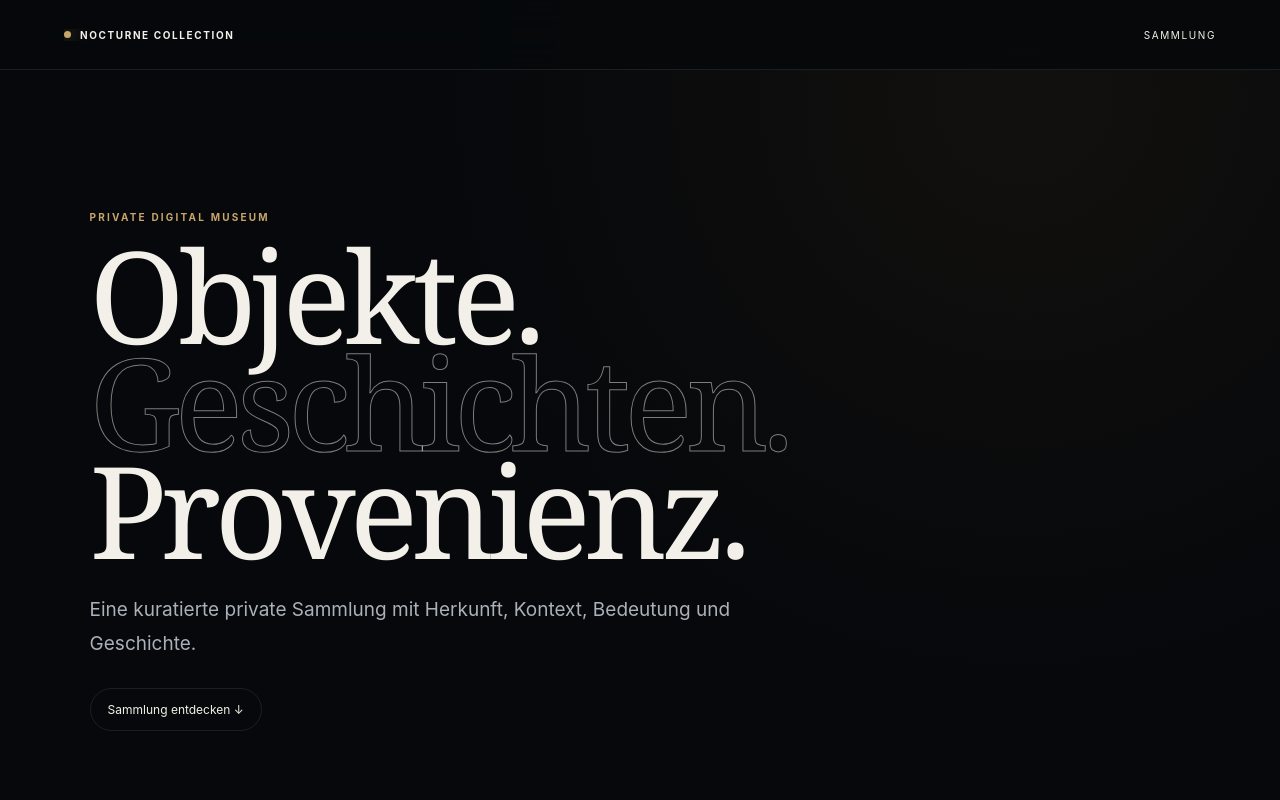
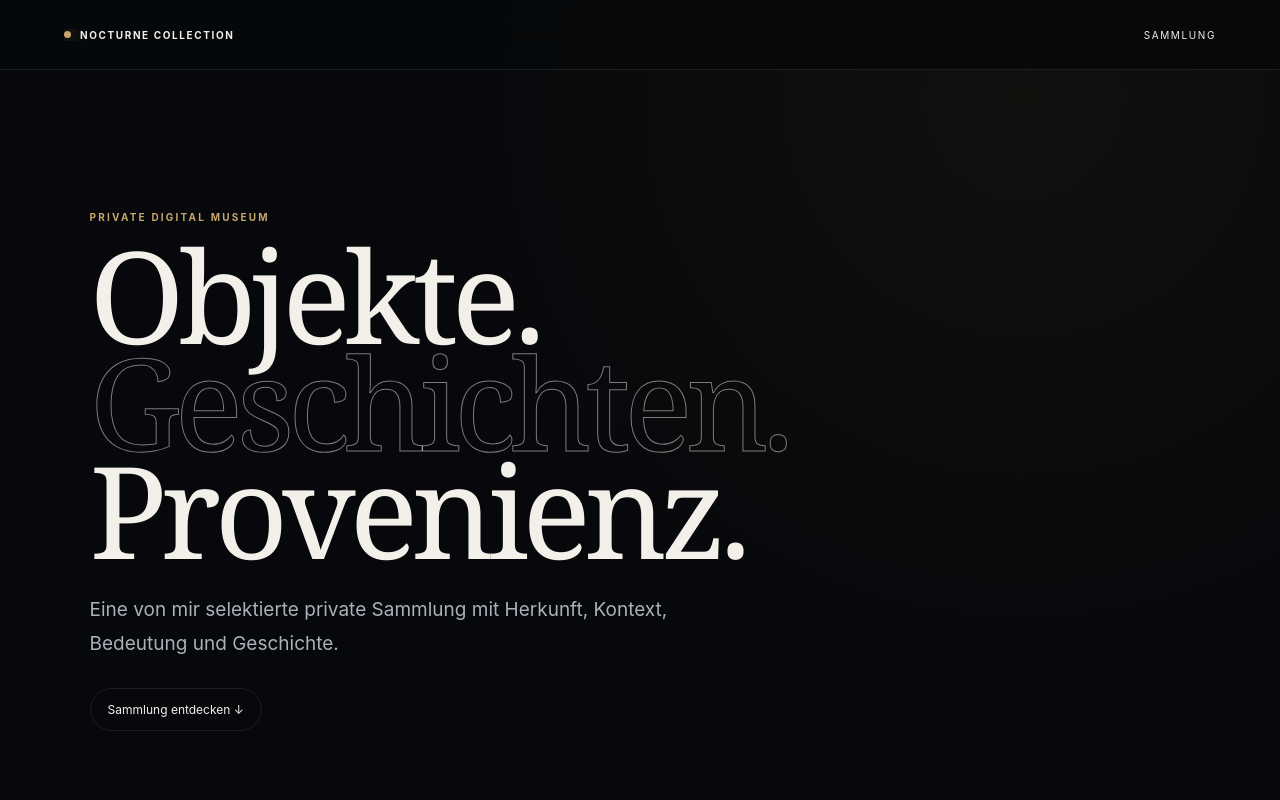
Before and after one commit to Merchicochico/Private-Sammlung-v2, a plain HTML site: page index.html in a window 1280 px wide. Shown: the top 800 px of the page. Drawn offline with Linux system fonts and the light colour scheme.

Commit message:
Update index.html

```diff
--- a/index.html
+++ b/index.html
@@ -16,7 +16,7 @@
 <section class="hero">
   <p class="eyebrow">PRIVATE DIGITAL MUSEUM</p>
   <h1>Objekte.<br><span>Geschichten.</span><br>Provenienz.</h1>
-  <p class="intro">Eine kuratierte private Sammlung mit Herkunft, Kontext, Bedeutung und Geschichte.</p>
+  <p class="intro">Eine von mir selektierte private Sammlung mit Herkunft, Kontext, Bedeutung und Geschichte.</p>
   <a class="pill" href="#collection">Sammlung entdecken ↓</a>
 </section>
 
```
